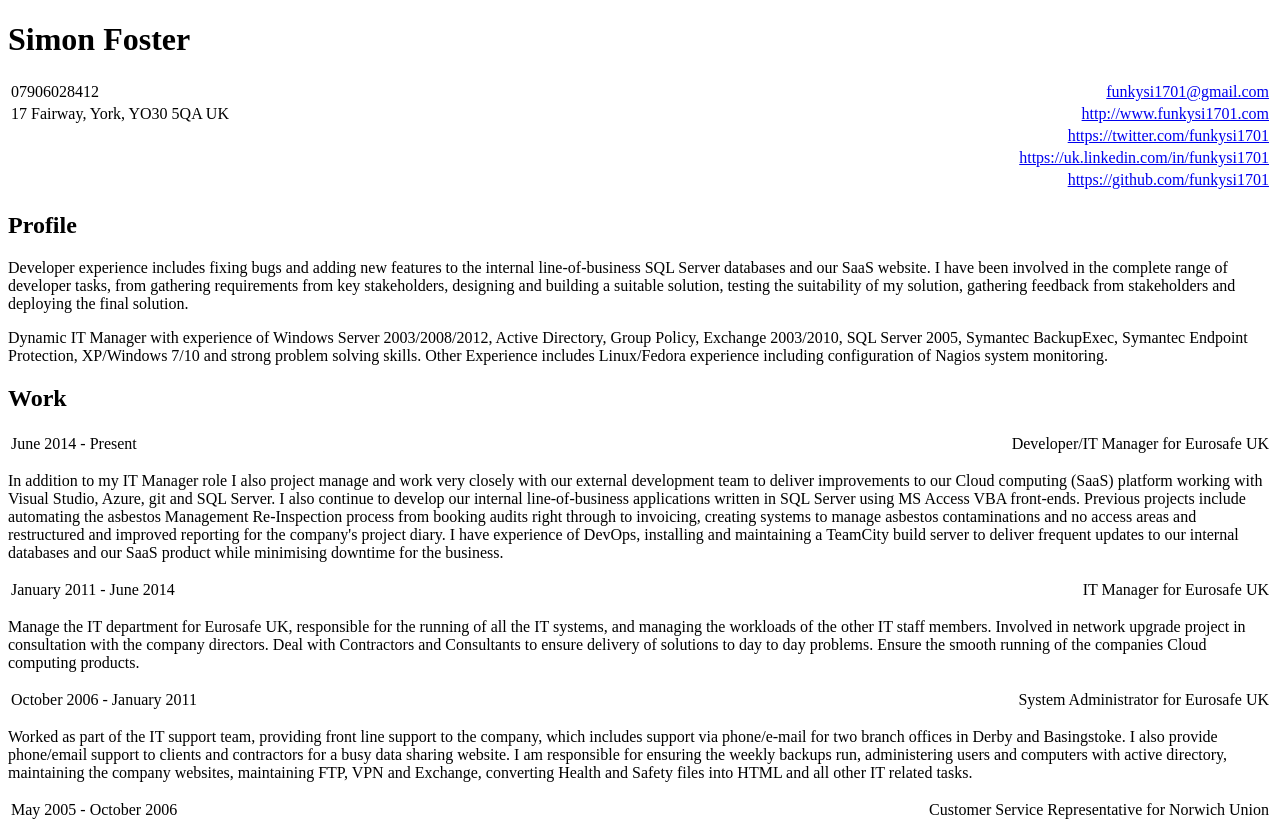
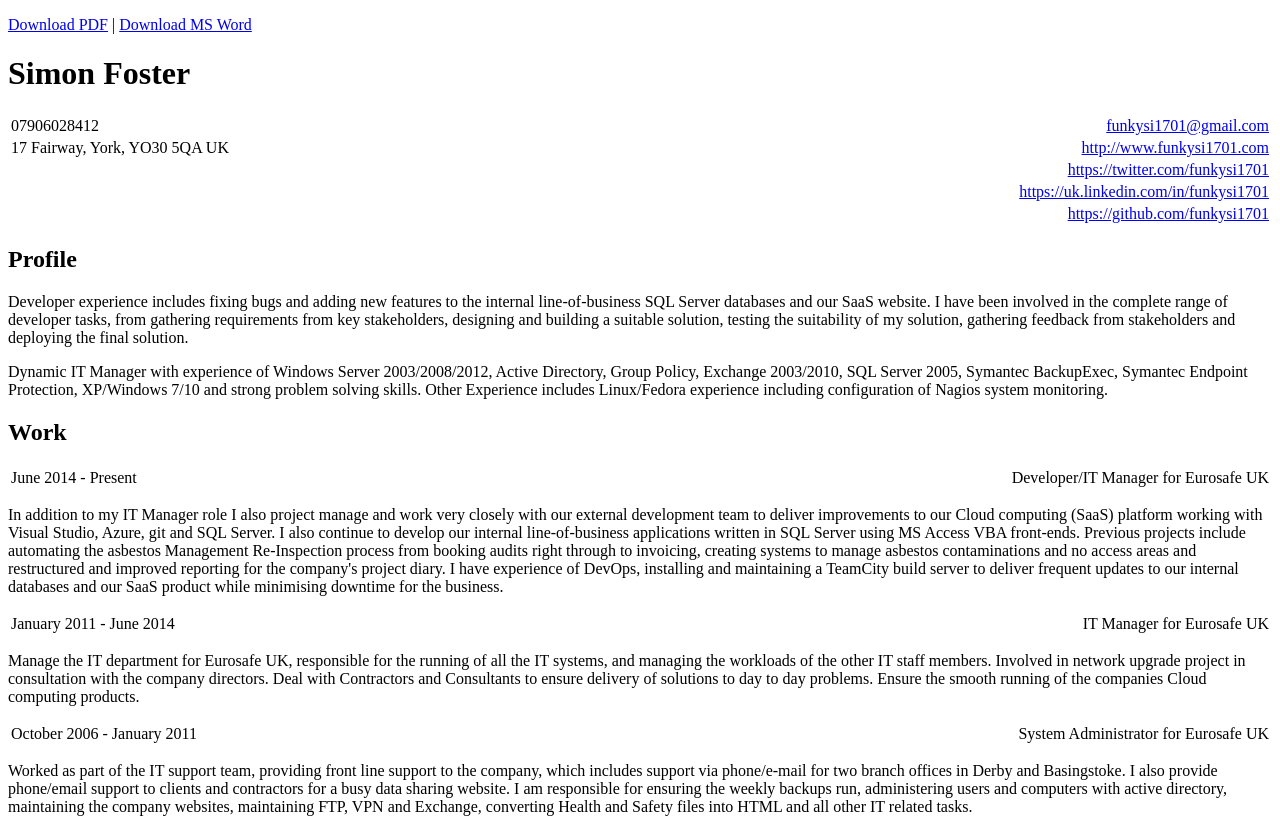
Before and after one commit to funkysi1701/CV, a plain HTML site: page index.html in a window 1280 px wide. Shown: the top 823 px of the page. Drawn offline with Linux system fonts and the light colour scheme.

Commit message:
Added download links to top of page

```diff
--- a/index.html
+++ b/index.html
@@ -4,7 +4,8 @@
     <title>Simon Foster</title>
 	<link rel="stylesheet" type="text/css" href="default.css">
 </head>
-<body>
+<body class="main">
+<p><a href="cvsimonfoster.pdf">Download PDF</a> | <a href="cvsimonfoster.docx">Download MS Word</a></p>
 <h1>Simon Foster</h1>
 <table>
 <tr>
```
